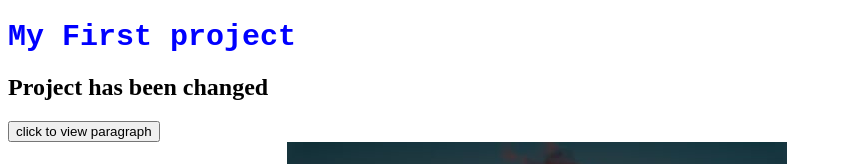
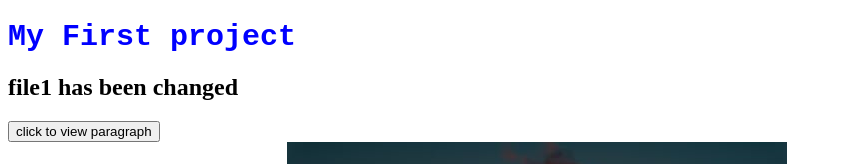
Before and after one commit to Himanshu-2405/newproject, a plain HTML site: page index.html in a window 1280 px wide. Shown: the top 164 px of the page, without its empty margins (0-842 px from the left). Drawn offline with Linux system fonts and the light colour scheme.

Commit message:
changed2 by feature1 branch

```diff
--- a/index.html
+++ b/index.html
@@ -8,7 +8,7 @@
 </head>
 <body>
     <h1>My First project</h1>
-    <h2>Project has been changed</h2>
+    <h2>file1 has been changed</h2>
     <p id="para1"></p>
     <button id="btn1">click to view paragraph</button>
 
```
